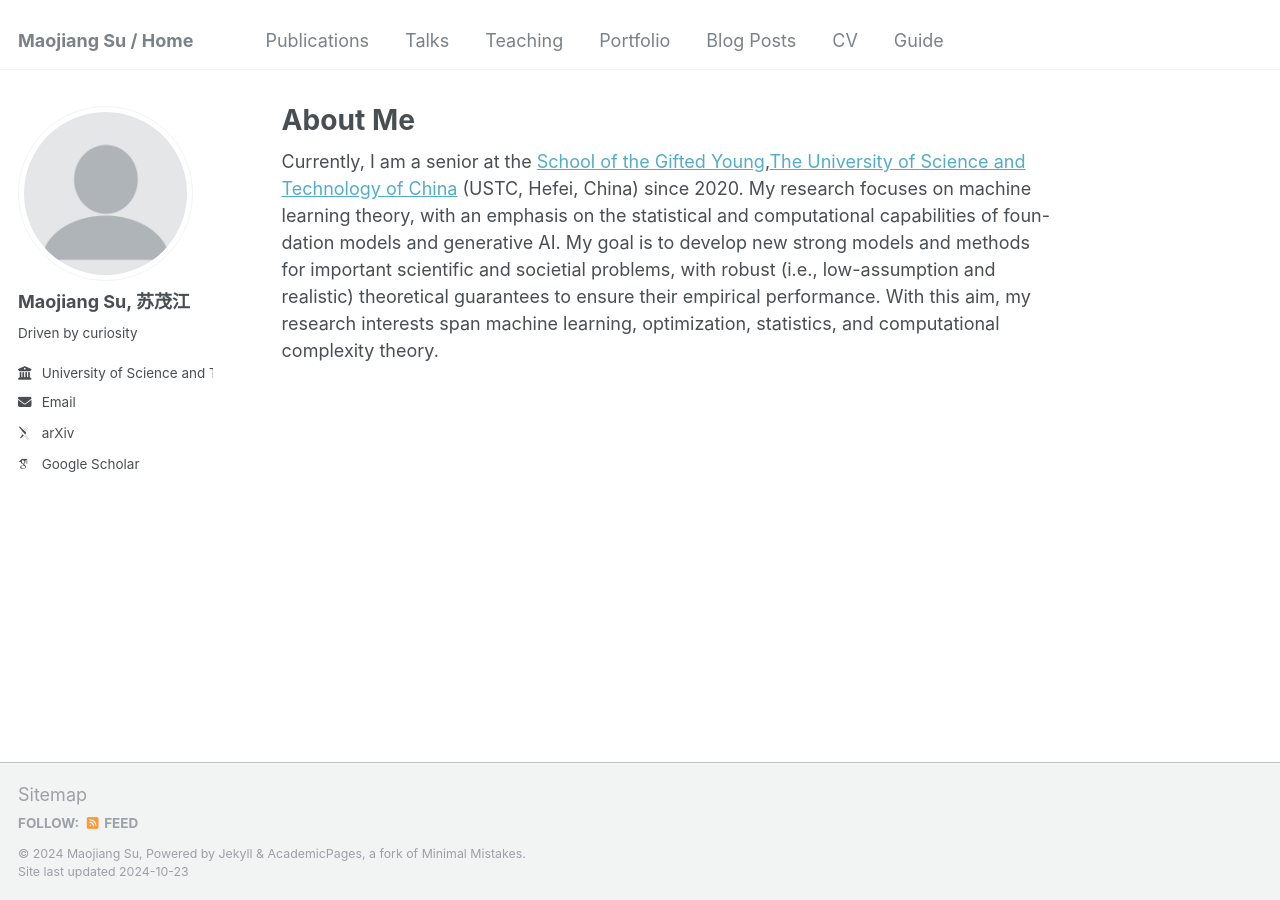
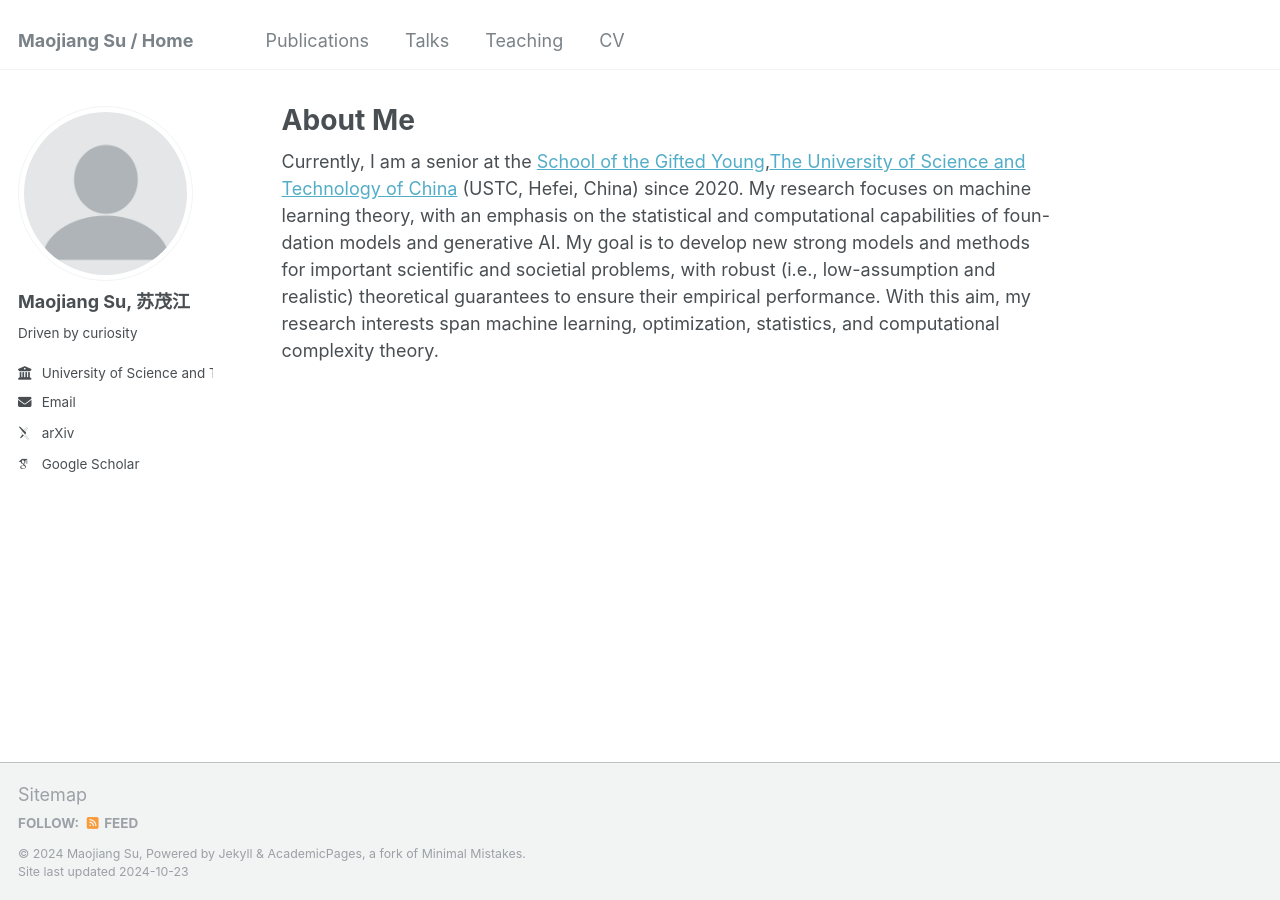
Before and after one commit to sumaojj/sumaojj.github.io, a Jekyll site: the page built from _pages/about.md, in a window 1280 px wide. Built offline with Jekyll 4.4.1, drawn with Linux system fonts in a browser that asks for light colours; some web fonts are replaced.

Commit message:
Update navigation.yml

```diff
--- a/_data/navigation.yml
+++ b/_data/navigation.yml
@@ -14,14 +14,5 @@ main:
   - title: "Teaching"
     url: /teaching/
 
-  - title: "Portfolio"
-    url: /portfolio/
-
-  - title: "Blog Posts"
-    url: /year-archive/
-
   - title: "CV"
     url: /cv/
-
-  - title: "Guide"
-    url: /markdown/
```
